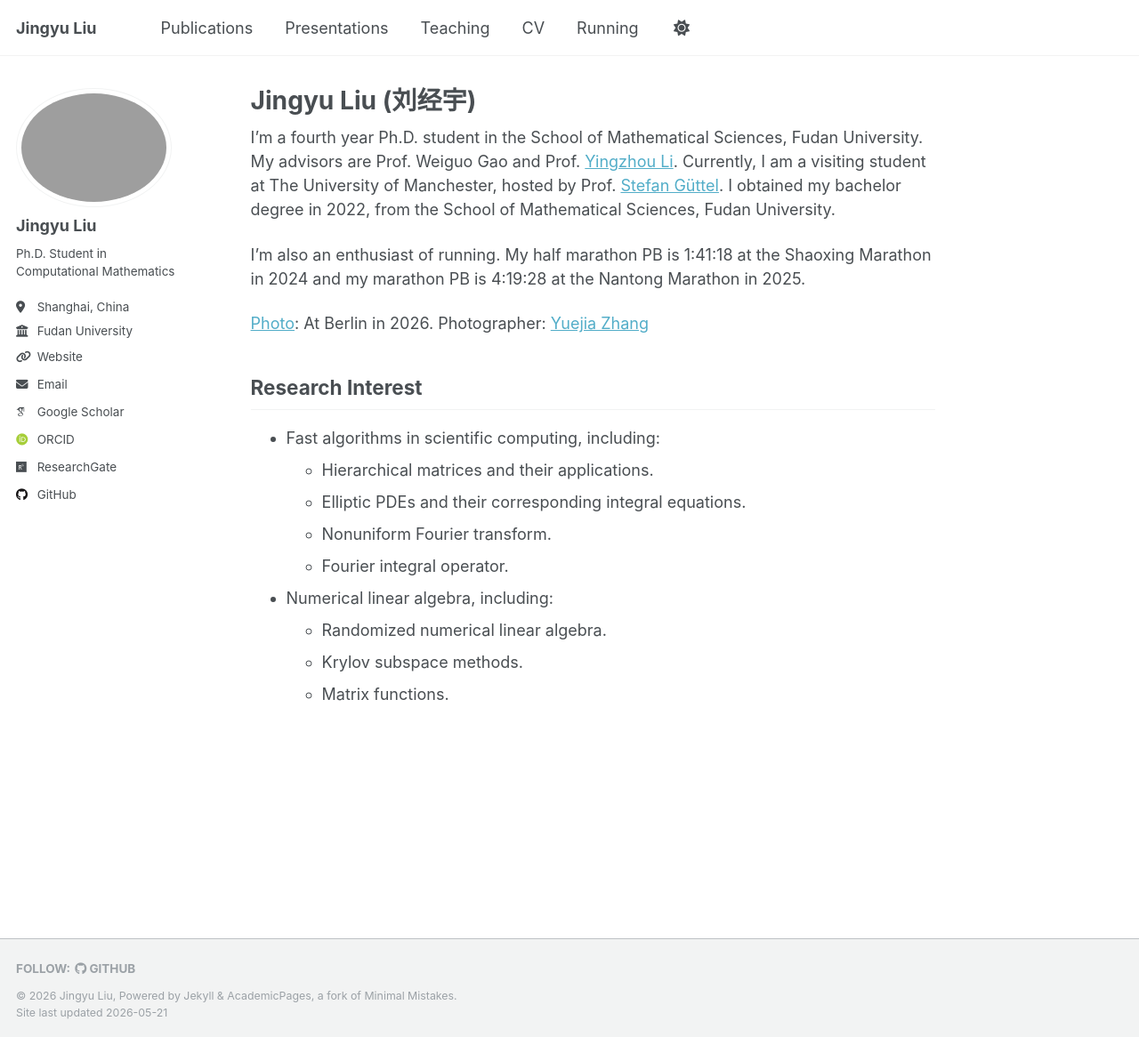
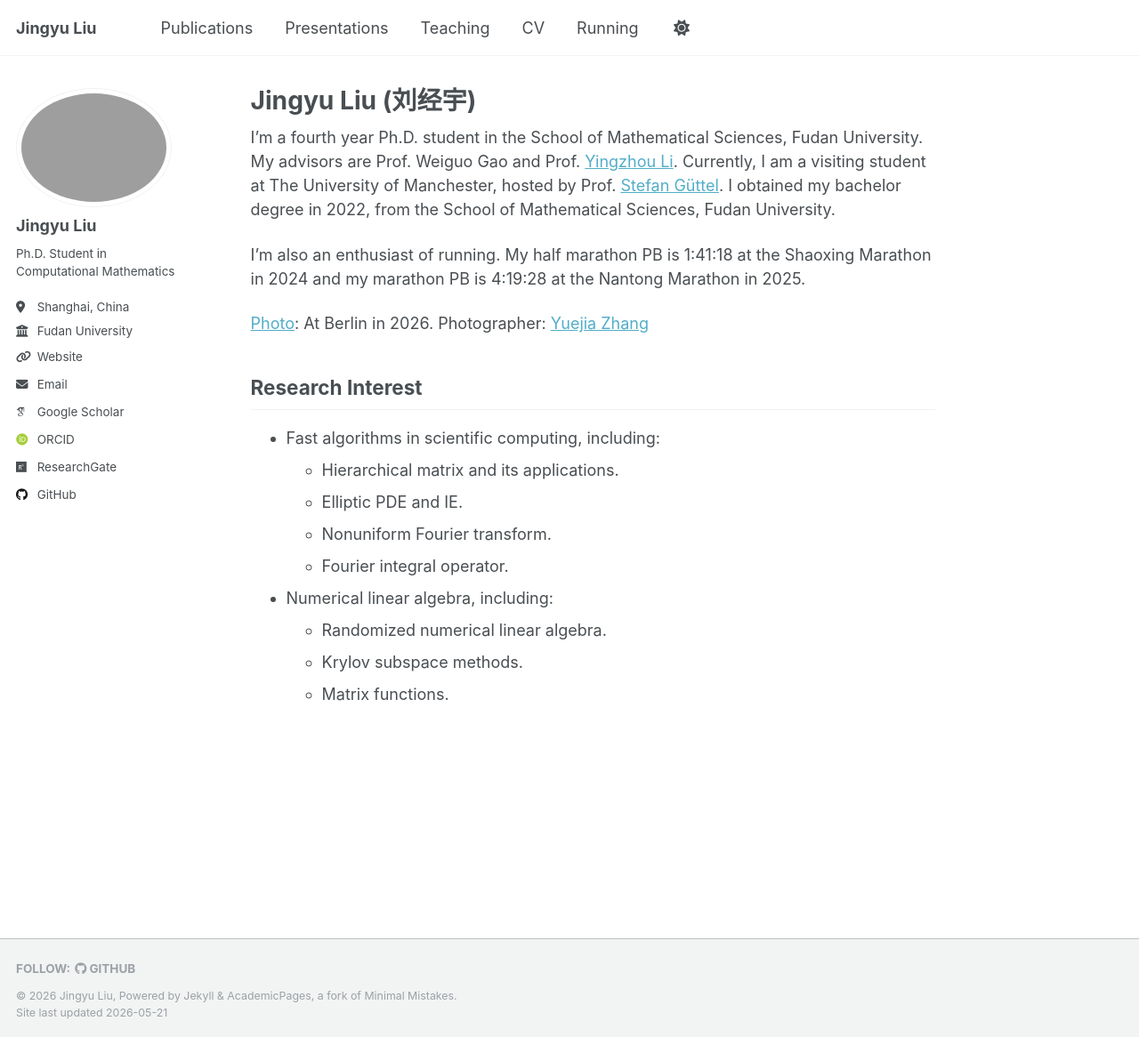
Before and after one commit to JingyuLiuMath/JingyuLiuMath.github.io, a Jekyll site: the page built from _pages/about.md, in a window 1280 px wide and 1166 px high. Shown: the whole window at 89% size. Built offline with Jekyll 4.4.1, drawn with Linux system fonts in a browser that asks for light colours; some web fonts are replaced.

Commit message:
update ilas talk

```diff
--- a/_pages/about.md
+++ b/_pages/about.md
@@ -16,8 +16,8 @@ I'm also an enthusiast of running. My half marathon PB is 1:41:18 at the Shaoxin
 ## Research Interest
 
 * Fast algorithms in scientific computing, including:
-  * Hierarchical matrices and their applications.
-  * Elliptic PDEs and their corresponding integral equations.
+  * Hierarchical matrix and its applications.
+  * Elliptic PDE and IE.
   * Nonuniform Fourier transform.
   * Fourier integral operator.
 * Numerical linear algebra, including:
```
Also changed, not shown: _pages/presentations.md (+1 -2 lines).
